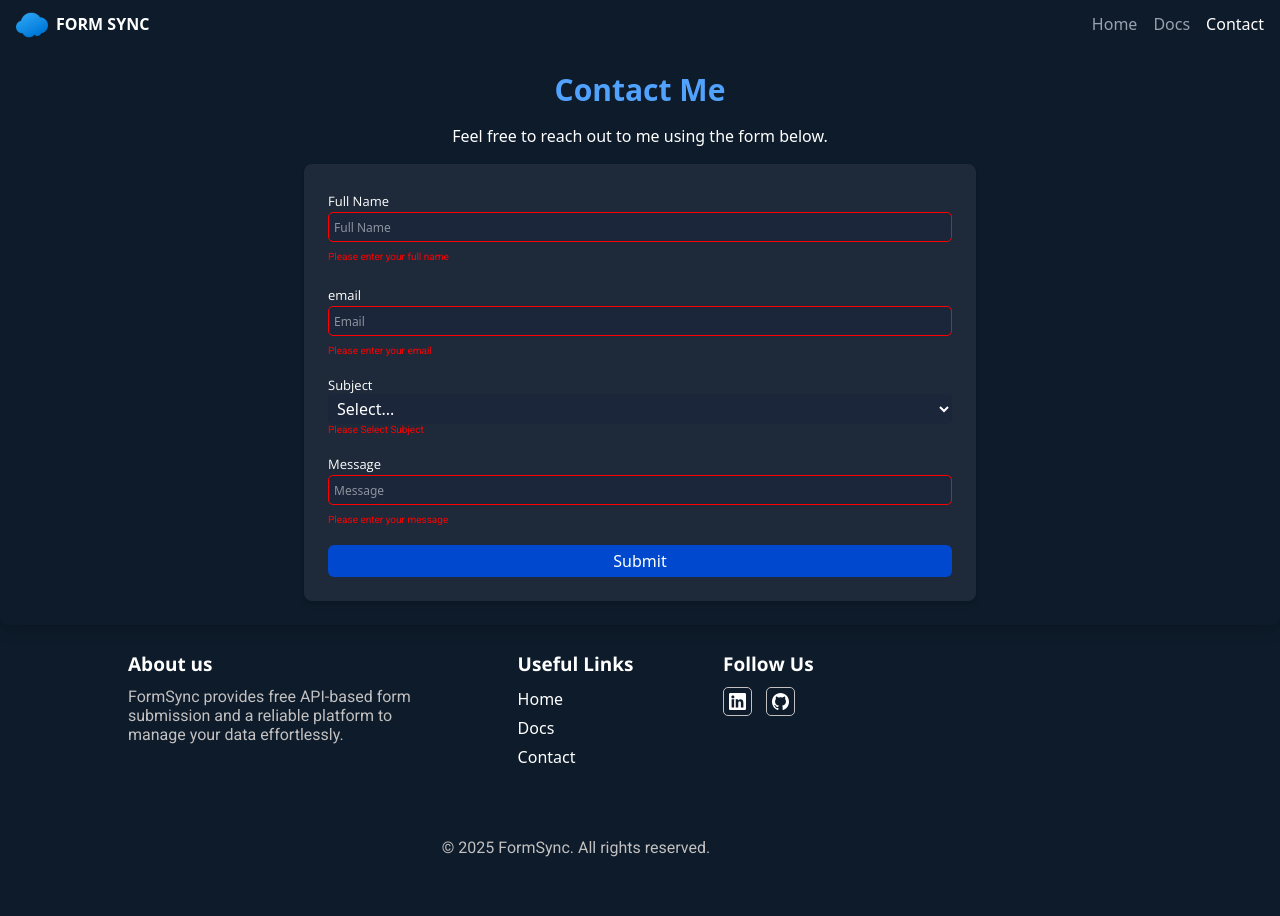
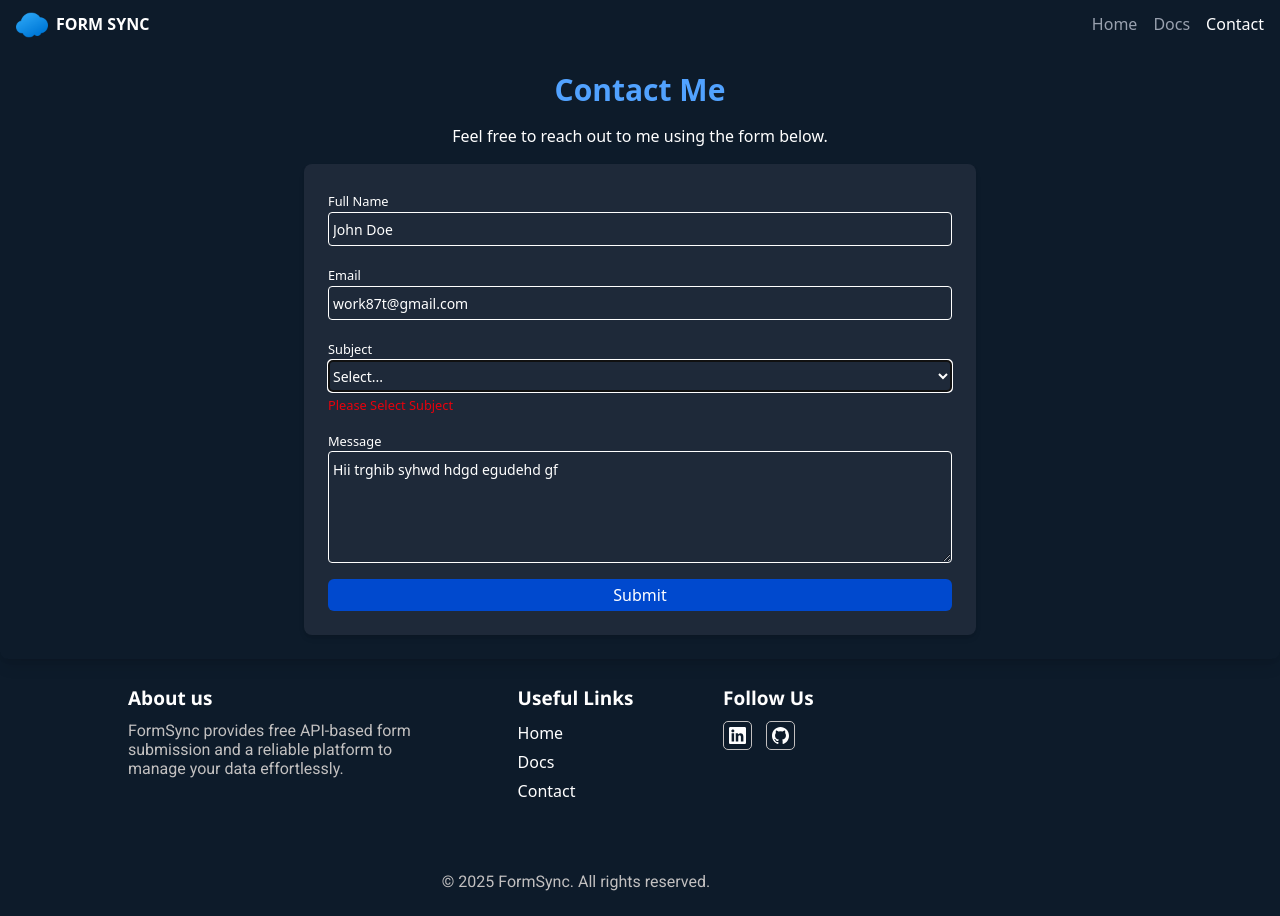
Before and after one commit to zunaiddev/formsync, a React (Vite) app: page /contact in a window 1280 px wide. Both pictures are taken after a click on the button "Submit". Before the commit the page ends 882 px from the top, so only its background shows below. Built offline with nearby package versions, Linux system fonts and the light colour scheme.

Commit message:
now form is working properly

```diff
--- a/src/components/Docs/DocsPage.jsx
+++ b/src/components/Docs/DocsPage.jsx
@@ -1,4 +1,5 @@
 import CodeBlock from "../CodeBlock.jsx";
+import PropTypes from "prop-types";
 
 const DocsPage = () => {
     const BASE_URL = import.meta.env.VITE_API_URL;
@@ -6,7 +7,7 @@ const DocsPage = () => {
     const fetchCode = `fetch('${BASE_URL}/api/public/submit', {
   method: 'POST',
   headers: {
-    'X-API-KEY': 'user_api_key_here',
+    'X-API-KEY': 'fs_test_api_key', // Replace with Your actual api key
     'Content-Type': 'application/json'
   },
   body: JSON.stringify({
@@ -18,21 +19,6 @@ const DocsPage = () => {
 })
 .then(response => response.json())
 .then(data => console.log(data))
-.catch(error => console.error('Error:', error));`;
-
-    const axiosCode = `import axios from 'axios';
-axios.post('${BASE_URL}/api/public/submit', {
-  name: 'John Doe',
-  email: 'email@gmail.com',
-  subject: 'Subject here',
-  message: 'Message should be between 15 to 200 characters'
-}, {
-  headers: {
-    'X-API-KEY': 'user_api_key_here',
-    'Content-Type': 'application/json'
-  }
-})
-.then(response => console.log(response.data))
 .catch(error => console.error('Error:', error));`;
 
     const headers = {
@@ -48,30 +34,24 @@ axios.post('${BASE_URL}/api/public/submit', {
     };
 
     return (
-        <div className="w-full mx-auto p-6 text-white rounded-lg shadow-lg">
+        <div className="w-full mx-auto p-6 text-white rounded-lg shadow-lg space-y-8">
             <h1 className="text-3xl font-bold mb-4 text-blue-400">
                 FormSync API Documentation
             </h1>
+
             <h2 className="text-2xl font-semibold mt-4">Submit Form</h2>
 
-            <h3 className="text-xl font-semibold mt-4">Endpoint</h3>
-            <CodeBlock language="http" code={`[POST] ${BASE_URL}/api/public/submit`}/>
+            <Block text="Endpoint" language="http" code={`[POST] ${BASE_URL}/api/public/submit`}/>
 
-            <h3 className="text-xl font-semibold mt-4">Headers</h3>
-            <CodeBlock language="json" code={JSON.stringify(headers, null, 4)}/>
+            <Block text="Headers" language="json" code={JSON.stringify(headers, null, 4)}/>
 
-            <h3 className="text-xl font-semibold mt-4">Request Body</h3>
-            <CodeBlock language="json" code={JSON.stringify(json, null, 4)}/>
+            <Block text="Test Your API Integration (Without Signing Up)" desc="Want to try FormSync without registering? Use our Test API Key to simulate form submission. This is
+                helpful for checking your integration before creating an account." language="vbnet"
+                   code="API Key: fs_test_api_key"/>
 
-            <h3 className="text-xl font-semibold mt-4">Example using Fetch</h3>
-            <CodeBlock
-                title="Fetch Example"
-                language="javascript"
-                code={fetchCode}
-            />
+            <Block text="Request Body" language="json" code={JSON.stringify(json, null, 4)}/>
 
-            <h3 className="text-xl font-semibold mt-4">Example using Axios</h3>
-            <CodeBlock language="javascript" code={axiosCode}/>
+            <Block text="Example using Fetch" language="javascript" code={fetchCode}/>
 
             <h3 className="text-xl font-semibold mt-4">Response Codes</h3>
             <table className="w-full mt-4 border border-gray-700 text-left">
@@ -128,4 +108,21 @@ axios.post('${BASE_URL}/api/public/submit', {
     );
 };
 
+function Block({text, desc, language, code}) {
+    return (
+        <div className="space-y-4">
+            <h3 className="text-xl font-semibold mt-4">{text}</h3>
+            {desc && <p>{desc}</p>}
+            {(language && code) && <CodeBlock language={language} code={code}/>}
+        </div>
+    );
+}
+
+Block.propTypes = {
+    text: PropTypes.string.isRequired,
+    desc: PropTypes.string,
+    language: PropTypes.string,
+    code: PropTypes.string,
+}
+
 export default DocsPage;
--- a/src/components/Inputs/InputsField.jsx
+++ b/src/components/Inputs/InputsField.jsx
@@ -1,4 +1,3 @@
-import style from './input.module.css';
 import PropTypes from "prop-types";
 import hideIcon from '../../assets/hide.svg';
 import showIcon from '../../assets/show.svg';
@@ -16,24 +15,26 @@ function InputField({
     const [isVisible, setVisible] = useState(false);
 
     return (
-        <div className={style.container}>
-            <label>{label}</label>
-            <div className={style.inputContainer}>
-                <input className={error ? style.inputError : ""}
+        <div className="w-full text-white">
+            <small>{label}</small>
+            <div className="flex items-center justify-between relative">
+                <input
+                    className={`w-full h-8 border rounded-sm bg-gray-800 pl-1 pr-7 py-4 text-sm outline-none ${error && "border-red-600"}`}
                     type={type === "password" ? (isVisible ? "text" : "password") : type}
                     placeholder={placeholder}
                     autoComplete={autoComplete}
                     name={name}
                     {...register}
                 />
-                {type === "password" && <img
+                {type === "password" &&
+                    <img
                         src={isVisible ? hideIcon : showIcon}
                         alt="Toggle visibility"
-                    className={style.toggleIcon}
+                        className="size-4 absolute right-2 cursor-pointer"
                         onClick={() => setVisible(!isVisible)}
                     />}
             </div>
-            {error && <span>{error.message}</span>}
+            {error && <small className="text-red-600">{error.message}</small>}
         </div>
     );
 }
--- a/src/components/Inputs/input.module.css
+++ /dev/null
@@ -1,49 +0,0 @@
-.container {
-    width: 100%;
-    color: var(--text);
-}
-
-.inputContainer {
-    display: flex;
-    justify-content: center;
-    align-items: center;
-    position: relative;
-}
-
-.container label {
-    font: 13px var(--open-sans);
-    color: var(--text);
-}
-
-.container span {
-    font: normal 10px var(--roboto);
-    color: #FF0000;
-}
-
-.inputContainer input {
-    width: 100%;
-    height: 30px;
-    color: var(--text);
-    border: 1px solid #FFFFFF;
-    background: var(--input-background);
-    border-radius: 5px;
-    padding: 0 5px;
-    outline: none;
-    font-size: 12px;
-}
-
-.inputContainer .inputError {
-    border: 1px solid red;
-}
-
-.toggleIcon {
-    height: 26px;
-    padding: 5px;
-    background: var(--input-background);
-    cursor: pointer;
-    position: absolute;
-    right: 3px;
-    top: 50%;
-    transform: translate(0, -50%);
-    border-radius: 5px;
-}
--- a/src/components/Select/Select.jsx
+++ b/src/components/Select/Select.jsx
@@ -1,19 +1,18 @@
-import styles from './Select.module.css';
 import PropTypes from "prop-types";
 
 function Select({label, values, register, error}) {
     return (
-        <div className={styles.container} onClick={() => {
-            styles.hide
-        }}>
-            <label>{label}</label>
-            <select {...register} className={error ? styles.selectError : ''} defaultValue="">
+        <div className=" w-full">
+            <small>{label}</small>
+            <select {...register}
+                    className={`w-full h-8 border rounded-sm bg-gray-800 cursor-pointer text-sm ${error && "border-red-600"}`}
+                    defaultValue="">
                 <option value="" disabled hidden>Select...</option>
                 {values.map(value => (
-                    <option key={value} value={value}>{value}</option>
+                    <option className="cursor-pointer rounded-md" key={value} value={value}>{value}</option>
                 ))}
             </select>
-            {error && <span>{error.message}</span>}
+            {error && <small className="text-red-600">{error.message}</small>}
         </div>
     );
 }
--- a/src/components/Select/Select.module.css
+++ /dev/null
@@ -1,35 +0,0 @@
-.container {
-    width: 100%;
-    color: var(--text);
-    display: flex;
-    flex-direction: column;
-}
-
-.container label {
-    font: 13px var(--open-sans);
-    color: var(--text);
-}
-
-.container span {
-    font: normal 10px var(--roboto);
-    color: #FF0000;
-}
-
-.container select {
-    width: 100%;
-    height: 30px;
-    color: var(--text);
-    border: 1px solid var(--input-border);
-    background: var(--input-background);
-    border-radius: 5px;
-    padding: 0 5px;
-    outline: none;
-}
-
-.container select, .container option {
-    cursor: pointer;
-}
-
-.container .selectError {
-    border: 1px solid var(--input-error-border);
-}
--- a/src/pages/Contact.jsx
+++ b/src/pages/Contact.jsx
@@ -2,16 +2,35 @@ import {useForm} from "react-hook-form";
 import InputField from "../components/Inputs/InputsField.jsx";
 import Select from "../components/Select/Select.jsx";
 import Button from "../components/Button/Button.jsx";
+import toast from "react-hot-toast";
+import axios, {HttpStatusCode} from "axios";
 
 function Contact() {
     const {
         register,
         handleSubmit,
         formState: {errors, isSubmitting},
-    } = useForm();
+    } = useForm({
+        defaultValues: {
+            name: "John Doe",
+            email: "work87t@gmail.com",
+            message: "Hii trghib syhwd hdgd egudehd gf"
+        }
+    });
 
-    function onSubmit(data) {
+    async function onSubmit(data) {
+        let response = await axios.post("https://intact-roanna-api-v9-6a640f42.koyeb.app/api/public/submit", data, {
+            headers: {
+                "X-API-Key": import.meta.env.VITE_API_KEY,
+                "content-type": "application/json"
+            },
+        })
+        if (response.status === HttpStatusCode.Ok) {
+            toast.success("We Will Connect to you shortly");
+            return;
+        }
 
+        toast.error("Something went wrong");
     }
 
     return (
@@ -31,7 +50,7 @@ function Contact() {
                                     validate: (value) => value.toString().trim().length > 3 || "Name can't be blank",
                                 })}
                                 error={errors.name}/>
-                    <InputField label="email"
+                    <InputField label="Email"
                                 placeholder="Email"
                                 register={register("email", {
                                     required: "Please enter your email",
@@ -47,15 +66,22 @@ function Contact() {
                             register={register("subject", {required: "Please Select Subject"})}
                             error={errors.subject}/>
 
-                    <InputField label="Message"
+                    <div className="w-full text-white flex flex-col">
+                        <small>Message</small>
+                        <textarea
+                            className={`border rounded-sm text-sm pl-1 pt-2 min-h-28 max-h-40 ${errors.message && "border-red-600"}`}
+                            maxLength={150}
                             placeholder="Message"
-                                register={register("message", {
+
+                            {...register("message", {
                                 required: "Please enter your message",
                                 minLength: {value: 15, message: "Please enter at least 15 characters"},
                                 maxLength: {value: 200, message: "Message can only be less than 200 characters"},
                                 validate: (value) => value.toString().trim().length > 15 || "message can't be blank",
                             })}
-                                error={errors.message}/>
+                        />
+                        {errors.message && <small className="text-red-600">{errors.message.message}</small>}
+                    </div>
                     <Button type="submit" text="Submit" isSubmitting={isSubmitting}/>
                 </form>
             </div>
```
Also changed, not shown: 1 other file (tests, documents, lock files or other folders). Lines whose indentation alone changed are shown as unchanged.
